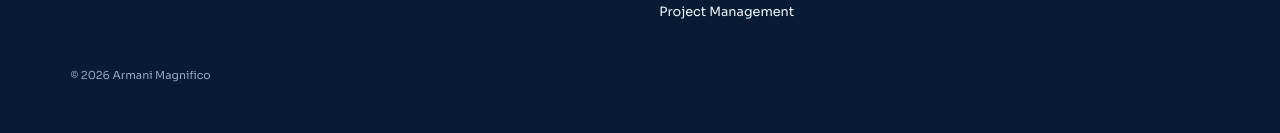
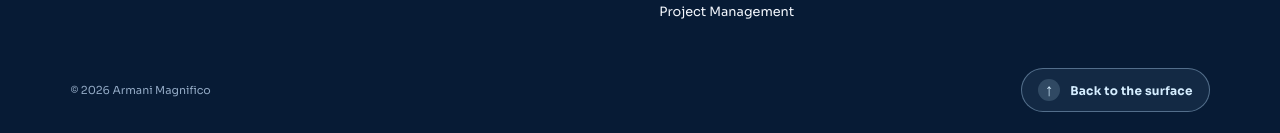
Before and after one commit to armani19/myreactapp, a React (Create React App) app: page / in a window 1280 px wide. Shown: the part 9401-9534 px from the top of the page. Before the commit the page ends 9507 px from the top, so only its background shows below. Built offline with nearby package versions, Linux system fonts and the light colour scheme; no server answers.

Commit message:
Add back to the surface footer link

```diff
--- a/src/App.css
+++ b/src/App.css
@@ -266,11 +266,17 @@ html, body, #root { max-width: 100%; }
 .footer-column a,.footer-column p { display: block; margin: 0 0 8px; color: #f3f7fd; font-size: clamp(12px,1vw,15px); line-height: 1.6; text-decoration: none; overflow-wrap: anywhere; }
 .footer-column a:hover,.footer-column a:focus-visible { color: #f5d652; text-decoration: underline; text-underline-offset: 4px; }
 .footer-column svg { width: 17px; height: 17px; margin-right: 5px; vertical-align: -3px; }
-.footer-legal { padding: 0 clamp(15px,2.5vw,40px) 6px; color: #92a9c4; font-size: 11px; }
+.footer-bottom { display: flex; align-items: center; justify-content: space-between; flex-wrap: wrap; gap: 14px; padding: 0 clamp(15px,2.5vw,40px) 6px; }
+.footer-legal { color: #92a9c4; font-size: 11px; }
+.footer-surface-link { display: inline-flex; align-items: center; gap: 10px; padding: 10px 16px; border: 1px solid #b5d8f466; border-radius: 999px; background: #a5d7f414; color: #d5edff; font-size: 12px; font-weight: 700; letter-spacing: .02em; text-decoration: none; transition: background .25s ease, border-color .25s ease, transform .25s ease; }
+.footer-surface-link span { display: grid; place-items: center; width: 22px; height: 22px; border-radius: 50%; background: #b8e0f02e; font-size: 17px; line-height: 1; }
+.footer-surface-link:hover { transform: translateY(-3px); border-color: #cce9ff; background: #a5d7f42e; }
+.footer-surface-link:focus-visible { outline: 2px solid #f5d668; outline-offset: 3px; }
 @media (max-width: 900px) { .footer-columns { grid-template-columns: repeat(2,minmax(0,1fr)); } }
 @keyframes footer-photo-wash { from { background-position: 0% 50%; } to { background-position: 100% 50%; } }
 @media (max-width: 600px) { .footer-feature { min-height: 350px; border-radius: 22px; padding: 24px; } .footer-profile { min-height: 250px; margin: 4px auto -18px; } .footer-portrait { left: -1%; bottom: -16px; width: 65%; height: calc(100% + 70px); } .footer-profile h2 { left: 29%; top: 51%; width: 71%; font-size: clamp(34px,9vw,58px); } .footer-columns { gap: 32px 18px; padding-inline: 8px; } }
 @media (prefers-reduced-motion: reduce) { .footer-portrait::after { animation: none; } }
+@media (prefers-reduced-motion: reduce) { .footer-surface-link { transition: none; } .footer-surface-link:hover { transform: none; } }
 
 /* Expandable background cards share the ocean palette of About Me. */
 .about-details { display: grid; grid-template-columns: minmax(0,1fr); align-items: start; gap: 20px; max-width: 1440px; margin: 32px auto 0; }
--- a/src/App.js
+++ b/src/App.js
@@ -299,7 +299,10 @@ function App() {
               <div className="footer-column"><h3>What I do</h3><p>System Design<br />Frontend Development<br />Quality Assurance<br />Project Management</p></div>
               <div className="footer-column"><h3>Exploring</h3><p>Backend Development<br />Full Stack Development</p></div>
           </div>
+          <div className="footer-bottom">
             <div className="footer-legal">© {new Date().getFullYear()} Armani Magnifico</div>
+            <a className="footer-surface-link" href="#top"><span aria-hidden="true">↑</span> Back to the surface</a>
+          </div>
         </div>
       </footer>
     </div>
```
